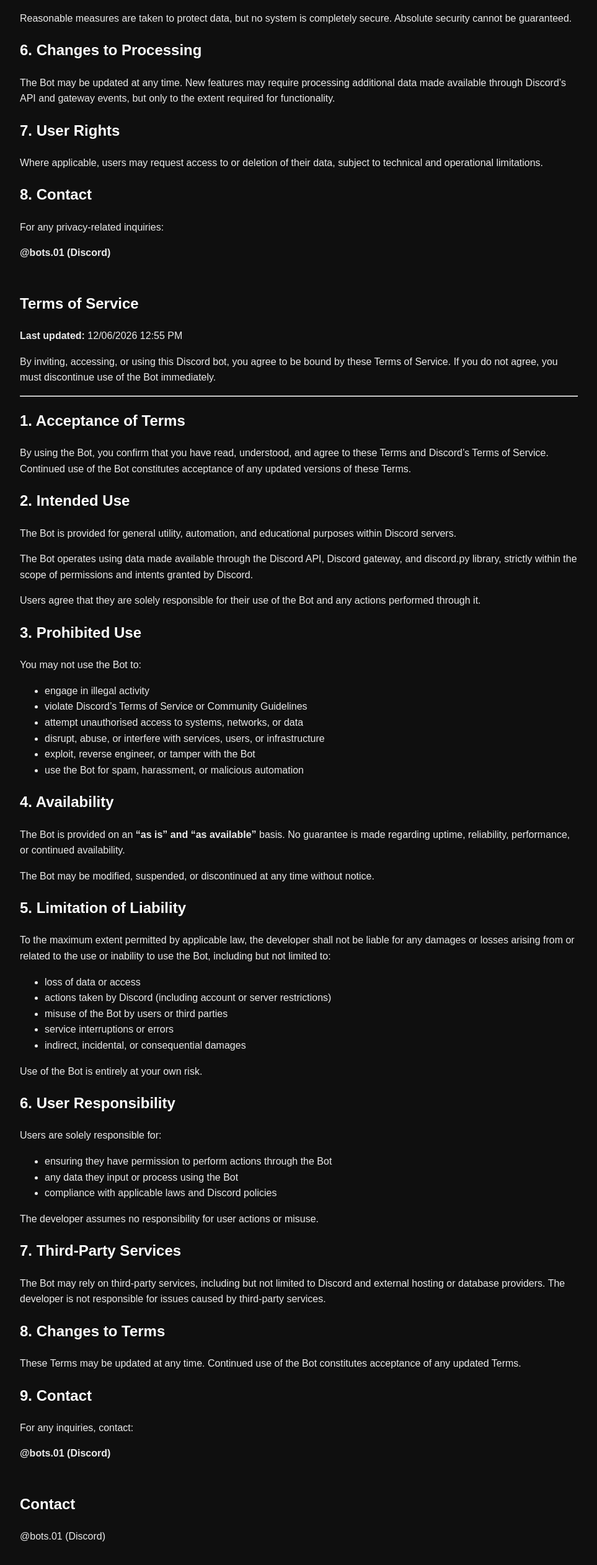
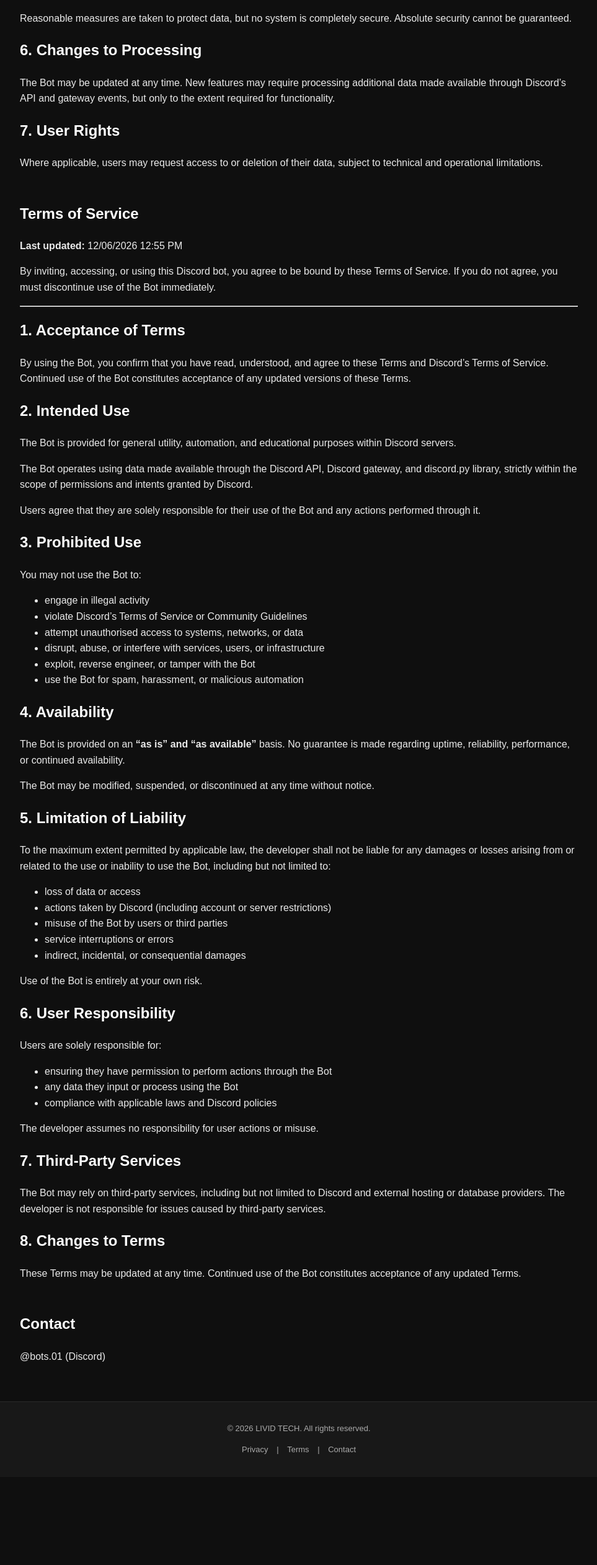
Before and after one commit to LividTech/DiscordBots, a plain HTML site: page index.html in a window 1280 px wide. Shown: the part 1488-4013 px from the top of the page at 62% size, without its empty margins (158-1121 px from the left). After the commit the page ends 3871 px from the top, so only its background shows below. Drawn offline with Linux system fonts and the light colour scheme.

Commit message:
Fix HTML formatting issues in index.html

```diff
--- a/index.html
+++ b/index.html
@@ -185,12 +185,6 @@
   <p>
     Where applicable, users may request access to or deletion of their data, subject to technical and operational limitations.
   </p>
-
-  <h2>8. Contact</h2>
-
-  <p>For any privacy-related inquiries:</p>
-
-  <p><strong>@bots.01 (Discord)</strong></p>
 </section>
 
  <section id="terms">
@@ -281,12 +275,6 @@
   <p>
     These Terms may be updated at any time. Continued use of the Bot constitutes acceptance of any updated Terms.
   </p>
-
-  <h2>9. Contact</h2>
-  <p>
-    For any inquiries, contact:
-  </p>
-  <p><strong>@bots.01 (Discord)</strong></p>
 </section>
 
   <section id="contact">
```
